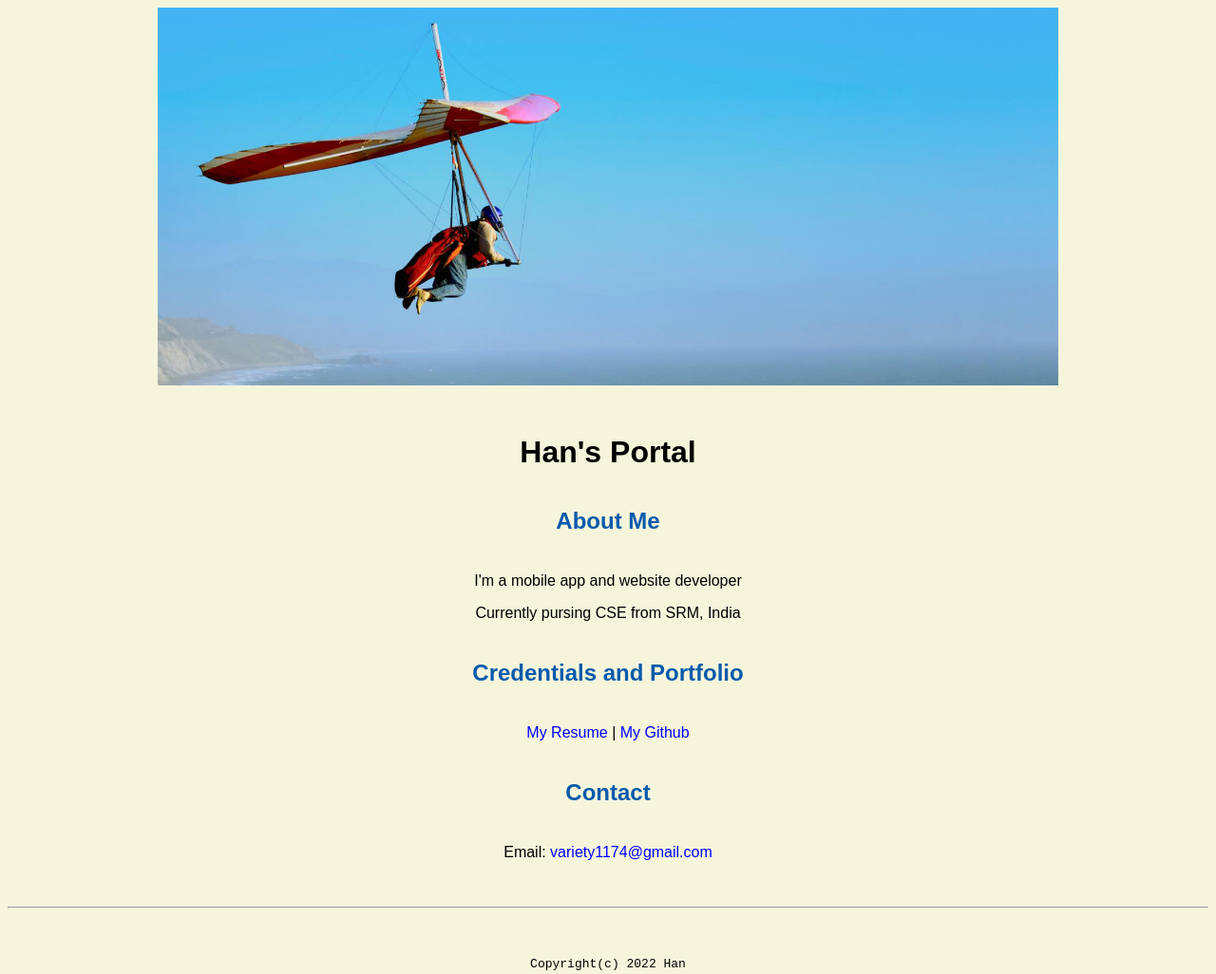
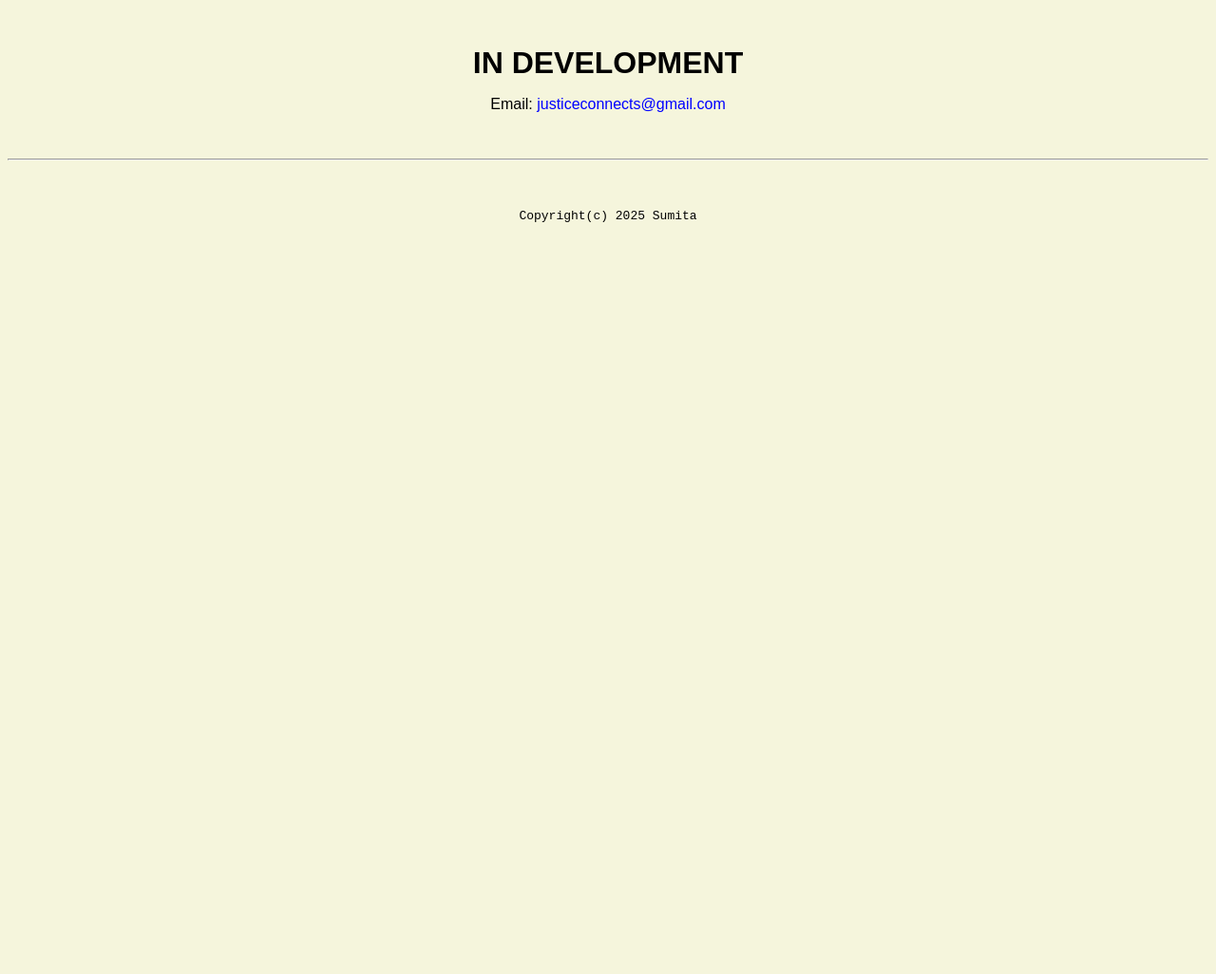
Before and after one commit to hanxzz/hanxzz.github.io, a plain HTML site: page index.html in a window 1280 px wide. Shown: the whole page at 95% size. After the commit the page ends 800 px from the top, so only its background shows below. Drawn offline with Linux system fonts and the light colour scheme.

Commit message:
Update index.html content and metadata

```diff
--- a/index.html
+++ b/index.html
@@ -10,26 +10,19 @@
   <link rel="FaviconIcon" href ="favicon.ico" type = "image/x-icon">
   <link rel ="shortcut" href = "favicon.ico" type = "image/x-icon">
   <mea name = "viewpoer" content = "width=device-width,initial-scale = 1,shrink-to-fit=no">
-    <meta name = "name" content ="Han's Portal">
+    <meta name = "name" content ="Way To Justice">
     <meta name ="robots" content = "noindex, nofollow">
   </header>
 
   <body>
-    <img src = "images/banner.jpg" width = "75%" alt = "banner">
-   <h1>Han's Portal</h1>
-   <h2>About Me</h2>
-   <p>I'm a mobile app and website developer</p>
-   <p>Currently pursing CSE from SRM, India</p>
-   <h2> Credentials and Portfolio</h2>
-   <p><a href ="resume.html">My Resume</a> | <a href ="https://github.com/hanxzz">My Github</a></p>
-  <h2> Contact </h2>
+    <h1> IN DEVELOPMENT</h1>
 
-  <p> Email: <a href="mailto:variety1174@gmail.com">variety1174@gmail.com</a></p>
+  <p> Email: <a href="mailto:variety1174@gmail.com">justiceconnects@gmail.com</a></p>
   </body>
 
   <footer>
 <hr>
- <code>Copyright(c) 2022 Han</code>
+ <code>Copyright(c) 2025 Sumita</code>
   </footer>
 
 </html>
```
